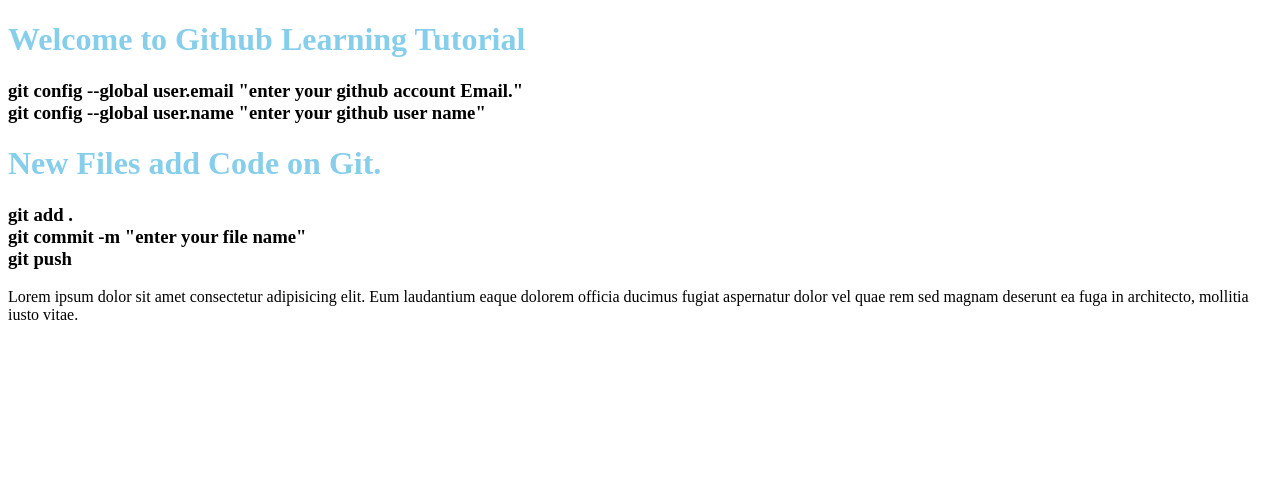
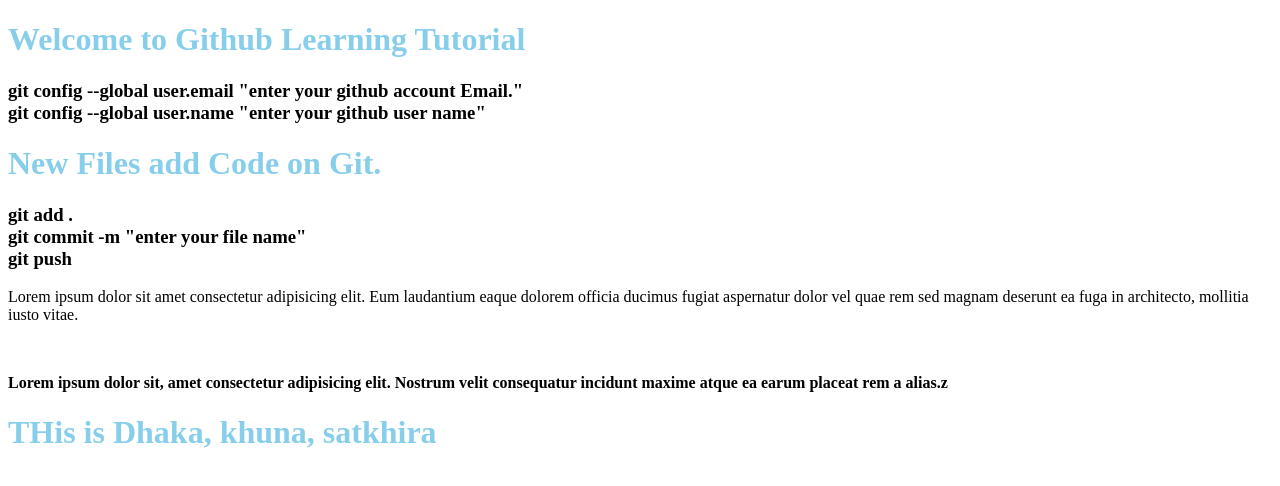
Before and after one commit to tanmoyspi/personalweb, a plain HTML site: page index.html in a window 1280 px wide. Drawn offline with Linux system fonts and the light colour scheme.

Commit message:
satkhira

```diff
--- a/index.html
+++ b/index.html
@@ -23,5 +23,7 @@
         </h3>
         <P>Lorem ipsum dolor sit amet consectetur adipisicing elit. Eum laudantium eaque dolorem officia ducimus fugiat aspernatur dolor vel quae rem sed magnam deserunt ea fuga in architecto, mollitia iusto vitae.</P>
         <img src="image/village.png" alt="">
+        <P><Strong>Lorem ipsum dolor sit, amet consectetur adipisicing elit. Nostrum velit consequatur incidunt maxime atque ea earum placeat rem a alias.z</Strong></P>
+        <h1>THis is Dhaka, khuna, satkhira</h1>
 </body>
 </html>
```
